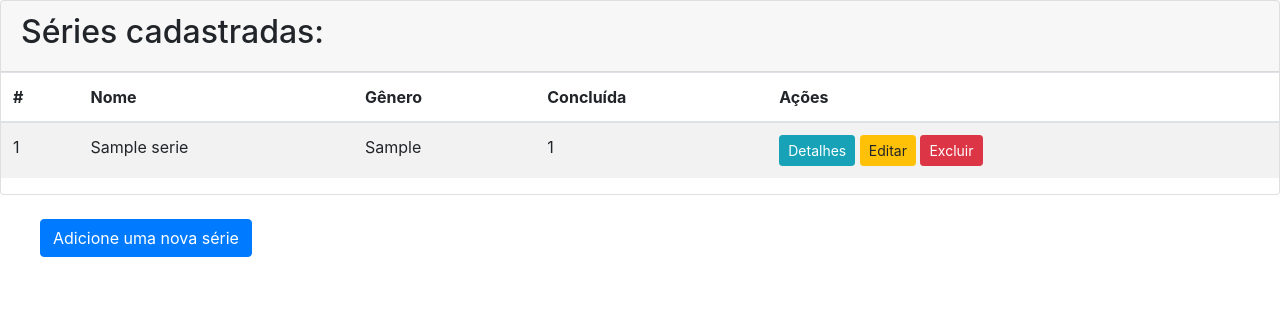
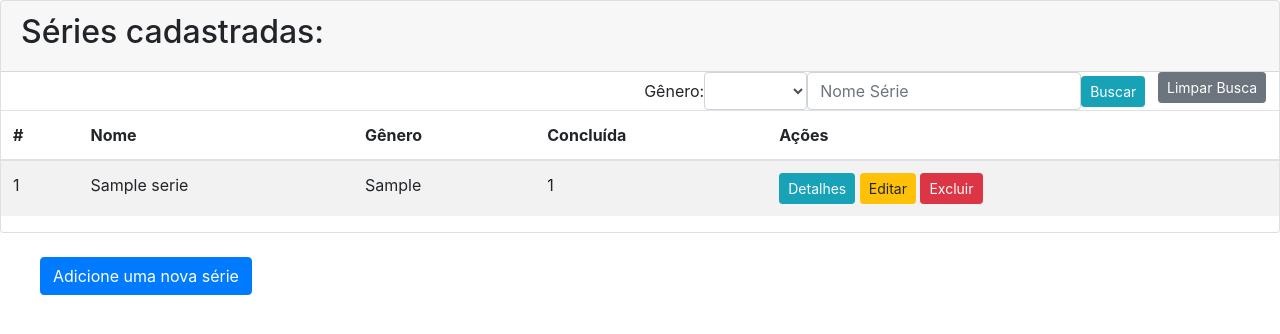
Before and after one commit to next-ep/next-ep, a Flask app: page /series in a window 1280 px wide. Shown: the part 70-404 px from the top of the page. Run offline with Flask 2, Linux system fonts and the light colour scheme; a user stored in the database is signed in; tables that the repository leaves empty hold one stand-in row (values such as "Sample post"); some libraries are stand-ins or nearby versions.

Commit message:
feature de perquisa das series.

```diff
--- a/app/forms.py
+++ b/app/forms.py
@@ -2,7 +2,7 @@ from audioop import minmax
 from unicodedata import numeric
 from xmlrpc.client import Boolean
 from flask_wtf import FlaskForm
-from wtforms import StringField, PasswordField, BooleanField, IntegerField
+from wtforms import StringField, PasswordField, BooleanField, IntegerField, SelectField
 from wtforms.validators import InputRequired, Email, Length, EqualTo
 
 class LoginForm(FlaskForm):
@@ -38,3 +38,7 @@ class RegisterCommentary(FlaskForm):
 
 class RegisterSeason(FlaskForm):
     seasons_number = IntegerField('Número da Temporada', validators=[InputRequired()])
+
+class QuerySeries(FlaskForm):
+    search_value = StringField('', render_kw={'class':'form-control mr-sm-2','placeholder':'Nome Série'}, validators=[Length(min=0, max=30)])
+    gender = SelectField('Gênero:', default=None)
--- a/app/series/views.py
+++ b/app/series/views.py
@@ -3,7 +3,7 @@ from typing import List
 from flask import render_template, redirect, flash, url_for, request
 from flask_login import login_required, current_user
 from app.models import Season, Serie, User, Commentary
-from app.forms import EditSerie, RegisterSeason, RegisterSerie, RegisterCommentary
+from app.forms import EditSerie, RegisterSeason, RegisterSerie, RegisterCommentary, QuerySeries
 from app import db
 
 from . import series
@@ -29,9 +29,30 @@ def register_serie():
 @series.route('/series', methods=['GET'])
 @login_required
 def get_series_by_user():
+    query_form = QuerySeries()
     user = User.query.filter_by(id=current_user.get_id()).first()
     series = db.session.execute(f'SELECT * FROM Serie s WHERE s.user_id = {user.id}')
-    return render_template('list_series.html', series=series)
+    genders = db.session.execute(f'SELECT DISTINCT serie_type FROM Serie s WHERE s.user_id = {user.id}')
+    query_form.gender.choices = [("")]+[g.serie_type for g in genders]
+    return render_template('list_series.html', series=series, query_form=query_form)
+
+@series.route('/query_series', methods=['GET','POST'])
+@login_required
+def get_series_by_user_query():
+    query_form = QuerySeries()
+    user = User.query.filter_by(id=current_user.get_id()).first()
+    genders = db.session.execute(f'SELECT DISTINCT serie_type FROM Serie s WHERE s.user_id = {user.id}')
+    query_form.gender.choices = [("")]+[g.serie_type for g in genders]
+    if query_form.validate_on_submit():
+        if query_form.gender.data == "":
+            series = db.session.execute(f"SELECT * FROM Serie s WHERE s.name LIKE '%{query_form.search_value.data}%' AND s.user_id = {user.id}")
+        else:
+            series = db.session.execute(f"SELECT * FROM Serie s WHERE s.name LIKE '%{query_form.search_value.data}%' AND s.serie_type = '{query_form.gender.data}' AND s.user_id = {user.id}")
+        return render_template('list_series.html', series=series, query_form=query_form)
+    else:
+        return redirect(url_for('series.get_series_by_user'))
+
+
 
 @series.route('/series/edit/<id>', methods=['GET', 'POST'])
 @login_required
--- a/app/templates/index.html
+++ b/app/templates/index.html
@@ -17,7 +17,7 @@
         <div class="card-body">
         <h5 class="card-title">Seu diário de séries</h5>
         <p class="card-text">Aqui você controla as séries que você assiste, e descobre o que seus amigos estão assistindo também.</p>
-        <a href="{{url_for('auth.get_series_by_user')}}" class="btn btn-primary">Gerencie suas séries</a>
+        <a href="{{url_for('series.get_series_by_user')}}" class="btn btn-primary">Gerencie suas séries</a>
         </div>
         <div class="row">
           <div class="col-sm-6">
--- a/app/templates/list_series.html
+++ b/app/templates/list_series.html
@@ -15,6 +15,17 @@
         <h2>Séries cadastradas:</h2>
     </div>
     <div>
+        <div style="float: right; margin-right: 1%;">
+            <a href="{{url_for('series.get_series_by_user')}}" class="btn btn-sm btn-secondary"role="button">Limpar Busca</a>
+        </div>
+        <div style="float: right; margin-right: 1%;">
+            <form class="form-inline mr-auto" method="POST" action="{{url_for('series.get_series_by_user_query')}}">
+                {{query_form.hidden_tag()}}
+                {{ wtf.render_field(query_form.gender) }}
+                {{ wtf.render_field(query_form.search_value) }}
+                <button class="btn btn-sm btn-info" type="submit">Buscar</button>
+            </form>
+        </div>
         <form>
             <table class="table table-striped table-hover">
                 <thead>
```
